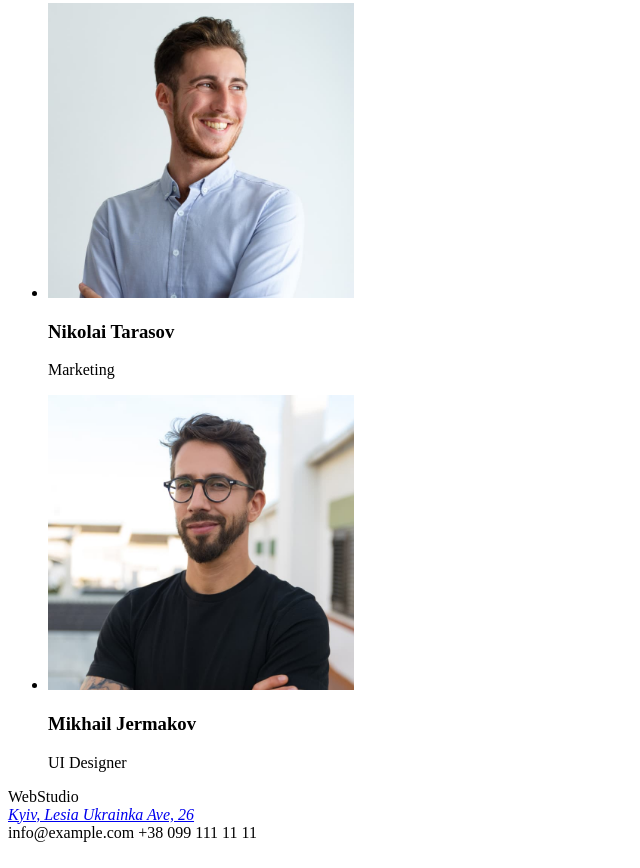
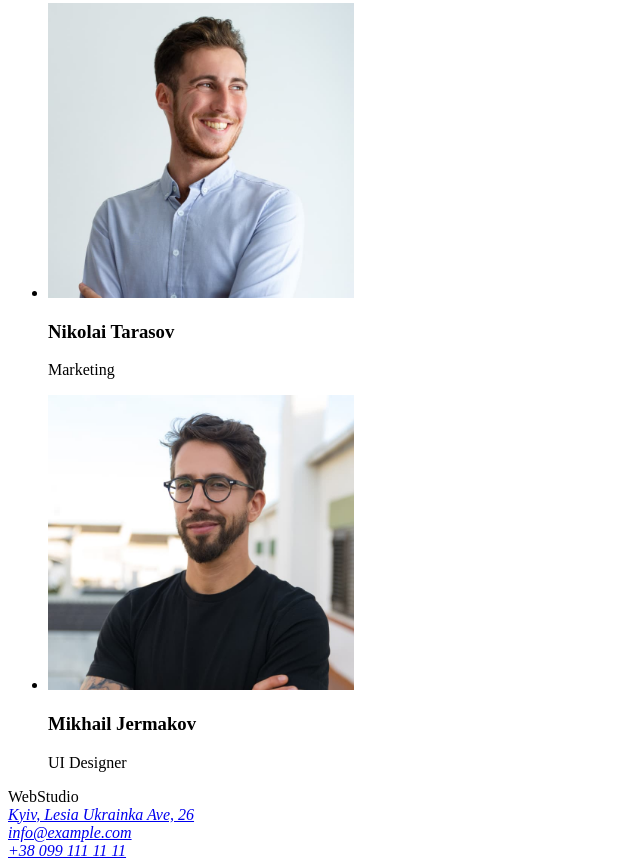
Before and after one commit to Starikov1/hw-01, a plain HTML site: page index.html in a window 1280 px wide. Shown: the part 2411-3279 px from the top of the page, without its empty margins (0-640 px from the left). Drawn offline with Linux system fonts and the light colour scheme.

Commit message:
Update index.html

```diff
--- a/index.html
+++ b/index.html
@@ -136,13 +136,18 @@
     <footer>
       <a class="logo"><span class="blue-logo-part">Web</span>Studio</a>
       <address class="font-adress">
-        <a href="https://www.google.com.ua/maps/place/Brackenhurst+Conference+and+Retreat+Centre/@-1.1208477,36.6672337,14z/data=!4m8!3m7!1s0x182f268b365319cf:0x2b5d75daf110f4b0!5m2!4m1!1i2!8m2!3d-1.1207147!4d36.6759555?hl=en">
-
-        Kyiv, Lesia Ukrainka Ave, 26
-        </a>
+        <a
+          href="https://www.google.com.ua/maps/place/Brackenhurst+Conference+and+Retreat+Centre/@-1.1208477,36.6672337,14z/data=!4m8!3m7!1s0x182f268b365319cf:0x2b5d75daf110f4b0!5m2!4m1!1i2!8m2!3d-1.1207147!4d36.6759555?hl=en"
+        >
+          Kyiv, Lesia Ukrainka Ave, 26</a
+        >
       </address>
-      <a>info@example.com</a>
-      <a>+38 099 111 11 11</a>
+      <address class="font-adress">
+        <a href="mailto:info@devstudio.com">info@example.com</a>
+      </address>
+      <address class="font-adress">
+        <a href="tel:+380991111111">+38 099 111 11 11</a>
+      </address>
     </footer>
   </body>
 </html>
```
